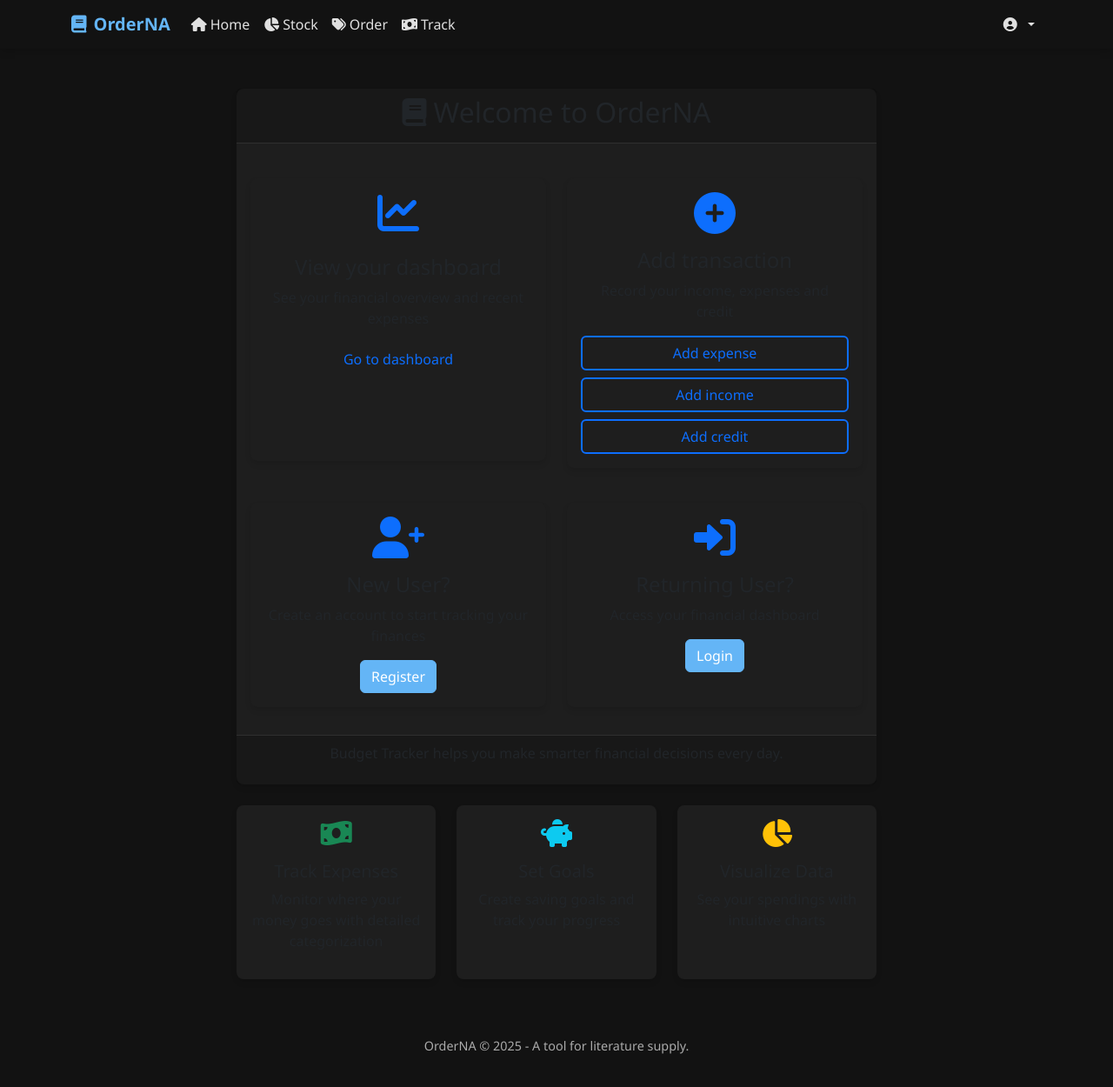
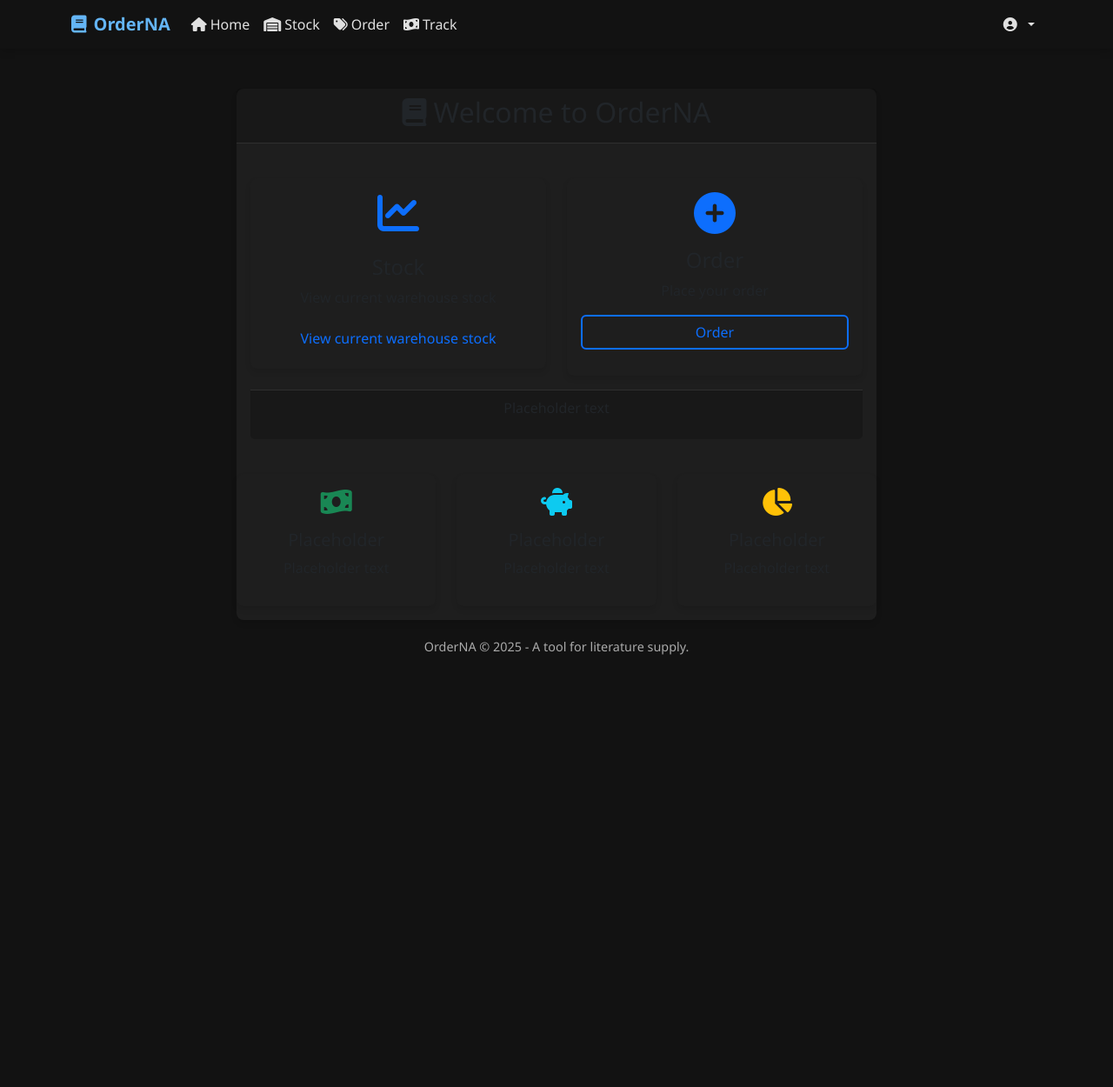
Before and after one commit to Grellou/OrderNA, a Flask app: page / in a window 1280 px wide. Shown: the whole page at 87% size. After the commit the page ends 753 px from the top, so only its background shows below. Run offline with Flask 3, Linux system fonts and the light colour scheme; the visitor is signed in with stand-in values (Sample User, id 1).

Commit message:
Stock: model, route, admin panel

```diff
--- a/app/__init__.py
+++ b/app/__init__.py
@@ -37,10 +37,12 @@ def create_app(config_class="Development"):
     from app.routes.admin_routes import bp as AdminBlueprint
     from app.routes.auth_routes import bp as AuthBlueprint
     from app.routes.home_routes import bp as HomeBlueprint
+    from app.routes.stock_routes import bp as StockBlueprint
 
     app.register_blueprint(AuthBlueprint)
     app.register_blueprint(HomeBlueprint)
     app.register_blueprint(AdminBlueprint)
+    app.register_blueprint(StockBlueprint)
 
     # Register CLI commands
     from app.utils import register_commands
--- a/app/templates/base.html
+++ b/app/templates/base.html
@@ -30,13 +30,13 @@
           <ul class="navbar-nav me-auto">
             {% if current_user.is_authenticated %}
             <li class="nav-item">
-              <a class="nav-link" href="">
+              <a class="nav-link" href="{{ url_for('home.home_page') }}">
                 <i class="fas fa-home me-1"></i>Home
               </a>
             </li>
             <li class="nav-item">
-              <a class="nav-link" href="#">
-                <i class="fas fa-chart-pie me-1"></i>Stock
+              <a class="nav-link" href="{{ url_for('stock.stock_page') }}">
+                <i class="fas fa-warehouse me-1"></i>Stock
               </a>
             </li>
             <li class="nav-item">
@@ -50,6 +50,15 @@
               </a>
             </li>
             {% endif %}
+
+            {% if current_user.is_admin %}
+            <li class="nav-item">
+              <a class="nav-link" href="{{ url_for('admin.admin_page') }}">
+                <i class="fas fa-user-shield me-1"></i>Admin
+              </a>
+            </li>
+            {% endif %}
+
           </ul>
           <ul class="navbar-nav">
             {% if current_user.is_authenticated %}
--- a/app/templates/home.html
+++ b/app/templates/home.html
@@ -17,12 +17,12 @@
             <div class="card h-100">
               <div class="card-body text-center">
                 <i class="fas fa-chart-line fa-3x mb-4 text-primary"></i>
-                <h4>View your dashboard</h4>
-                <p>See your financial overview and recent expenses</p>
+                <h4>Stock</h4>
+                <p>View current warehouse stock</p>
                 <a
                   href="#"
                   class="btn text-primary"
-                  >Go to dashboard</a
+                  >View current warehouse stock</a
                 >
               </div>
             </div>
@@ -31,63 +31,22 @@
             <div class="card h-100">
               <div class="card-body text-center">
                 <i class="fas fa-plus-circle fa-3x mb-3 text-primary"></i>
-                <h4>Add transaction</h4>
-                <p>Record your income, expenses and credit</p>
+                <h4>Order</h4>
+                <p>Place your order</p>
                 <div class="d-grid gap-2">
                   <a
                     class="btn btn-outline-primary"
                     href=""
-                    >Add expense</a
-                  >
-                  <a
-                    class="btn btn-outline-primary"
-                    href=""
-                    >Add income</a
-                  >
-                  <a
-                    class="btn btn-outline-primary"
-                    href=""
-                    >Add credit</a
+                    >Order</a
                   >
                 </div>
               </div>
             </div>
           </div>
         </div>
-        <div class="row mt-4">
-          <div class="col-md-6 mb-3">
-            <div class="card h-100">
-              <div class="card-body text-center">
-                <i class="fas fa-user-plus fa-3x mb-3 text-primary"></i>
-                <h4>New User?</h4>
-                <p>Create an account to start tracking your finances</p>
-                <a
-                  class="btn btn-primary"
-                  href=""
-                  >Register</a
-                >
-              </div>
-            </div>
-          </div>
-          <div class="col-md-6 mb-3">
-            <div class="card h-100">
-              <div class="card-body text-center">
-                <i class="fas fa-sign-in-alt fa-3x mb-3 text-primary"></i>
-                <h4>Returning User?</h4>
-                <p>Access your financial dashboard</p>
-                <a
-                  class="btn btn-primary"
-                  href=""
-                  >Login</a
-                >
-              </div>
-            </div>
-          </div>
-        </div>
-      </div>
       <div class="card-footer text-center">
         <p>
-          Budget Tracker helps you make smarter financial decisions every day.
+          Placeholder text
         </p>
       </div>
     </div>
@@ -96,8 +55,8 @@
         <div class="card text-center h-100">
           <div class="card-body">
             <i class="fas fa-money-bill-wave fa-2x mb-3 text-success"></i>
-            <h5>Track Expenses</h5>
-            <p>Monitor where your money goes with detailed categorization</p>
+            <h5>Placeholder</h5>
+            <p>Placeholder text</p>
           </div>
         </div>
       </div>
@@ -105,8 +64,8 @@
         <div class="card text-center h-100">
           <div class="card-body">
             <i class="fas fa-piggy-bank fa-2x mb-3 text-info"></i>
-            <h5>Set Goals</h5>
-            <p>Create saving goals and track your progress</p>
+            <h5>Placeholder</h5>
+            <p>Placeholder text</p>
           </div>
         </div>
       </div>
@@ -114,8 +73,8 @@
         <div class="card text-center h-100">
           <div class="card-body">
             <i class="fas fa-chart-pie fa-2x mb-3 text-warning"></i>
-            <h5>Visualize Data</h5>
-            <p>See your spendings with intuitive charts</p>
+            <h5>Placeholder</h5>
+            <p>Placeholder text</p>
           </div>
         </div>
       </div>
```
Also changed, not shown: app/models/item_model.py (added, +12 -0 lines), app/routes/admin_routes.py (+15 -1 lines), app/routes/stock_routes.py (added, +11 -0 lines), app/templates/admin/admin.html (added, +45 -0 lines), app/templates/stock/stock.html (added, +51 -0 lines).
